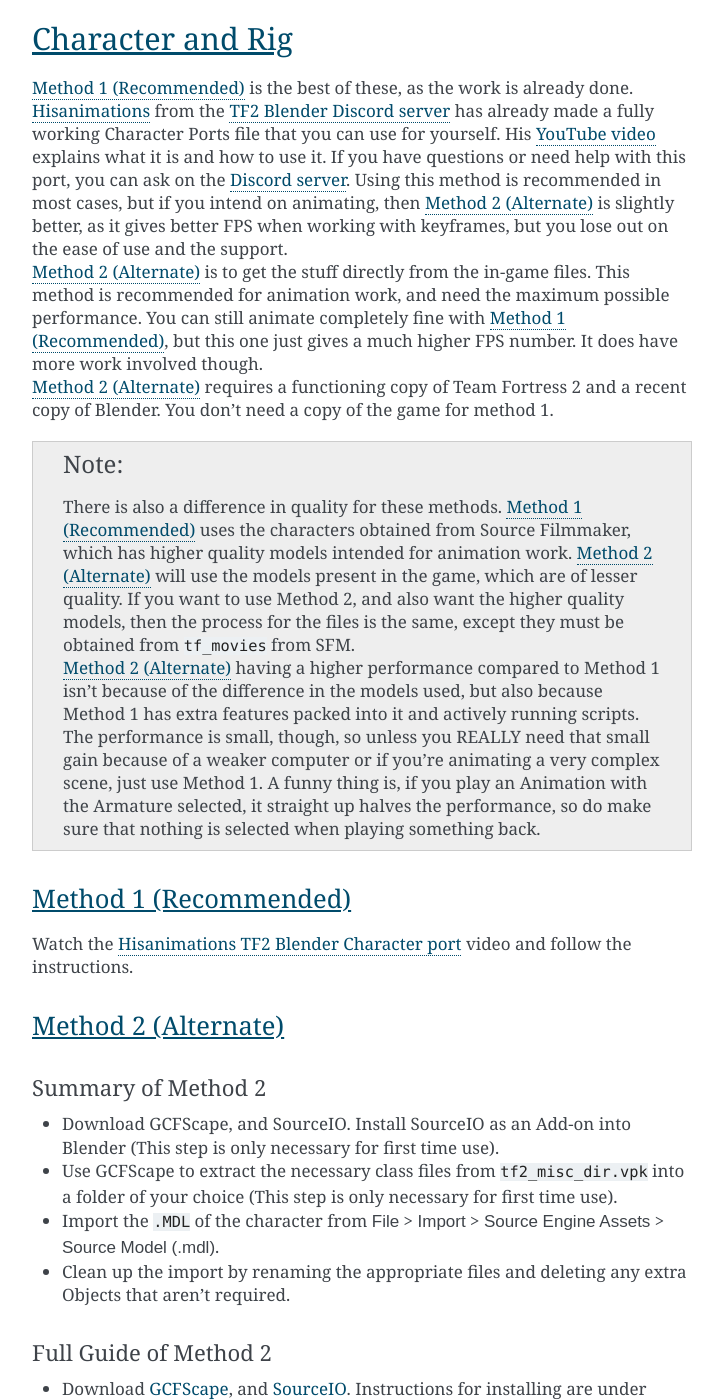
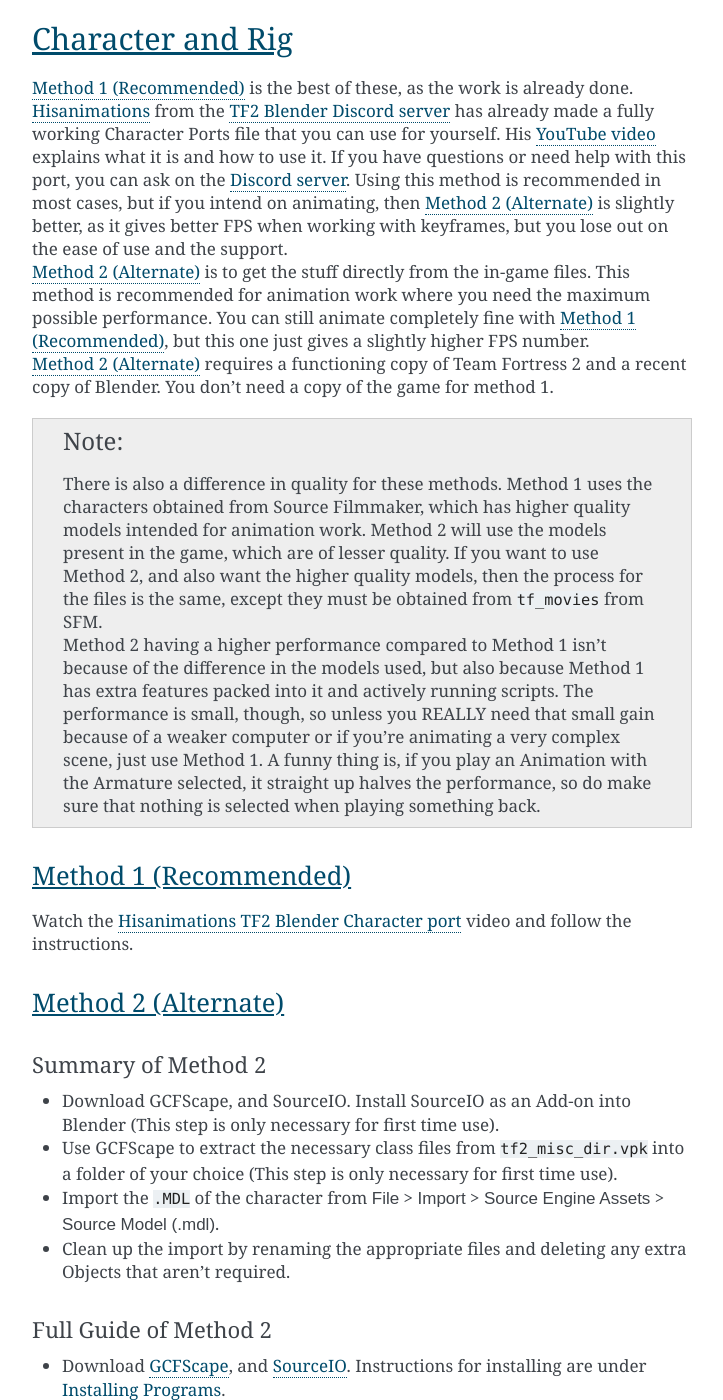
Before and after one commit to espiondev/source2blender, a Sphinx documentation site: the page built from docs/source/TF2-Vanilla.rst, in a window 1280 px wide and 1400 px high, scrolled down 7966 px. Shown: the whole window, without its empty margins (388-1111 px from the left). Built offline with Sphinx 7.4.7, drawn with Linux system fonts in a browser that asks for light colours; pages that are not in the unit, such as notebooks, are missing from menus; some of the changed text lies outside the part shown.

Commit message:
Update TF2-Vanilla.rst

```diff
--- a/docs/source/TF2-Vanilla.rst
+++ b/docs/source/TF2-Vanilla.rst
@@ -224,13 +224,13 @@
 -----------------
 
 | :ref:`tf2_v_characterandrig_method1` is the best of these, as the work is already done. `Hisanimations <https://youtube.com/c/hisanimations>`_ from the `TF2 Blender Discord server <https://discord.gg/zHC2gJW>`_ has already made a fully working Character Ports file that you can use for yourself. His `YouTube video <https://youtu.be/0DMz-n1LSII>`_ explains what it is and how to use it. If you have questions or need help with this port, you can ask on the `Discord server <https://discord.gg/zHC2gJW>`_. Using this method is recommended in most cases, but if you intend on animating, then :ref:`tf2_v_characterandrig_method2` is slightly better, as it gives better FPS when working with keyframes, but you lose out on the ease of use and the support.
-| :ref:`tf2_v_characterandrig_method2` is to get the stuff directly from the in-game files. This method is recommended for animation work, and need the maximum possible performance. You can still animate completely fine with :ref:`tf2_v_characterandrig_method1`, but this one just gives a much higher FPS number. It does have more work involved though.
+| :ref:`tf2_v_characterandrig_method2` is to get the stuff directly from the in-game files. This method is recommended for animation work where you need the maximum possible performance. You can still animate completely fine with :ref:`tf2_v_characterandrig_method1`, but this one just gives a slightly higher FPS number.
 | :ref:`tf2_v_characterandrig_method2` requires a functioning copy of Team Fortress 2 and a recent copy of Blender. You don't need a copy of the game for method 1.
 
 .. note::
 
-    | There is also a difference in quality for these methods. :ref:`tf2_v_characterandrig_method1` uses the characters obtained from Source Filmmaker, which has higher quality models intended for animation work. :ref:`tf2_v_characterandrig_method2` will use the models present in the game, which are of lesser quality. If you want to use Method 2, and also want the higher quality models, then the process for the files is the same, except they must be obtained from ``tf_movies`` from SFM.
-    | :ref:`tf2_v_characterandrig_method2` having a higher performance compared to Method 1 isn't because of the difference in the models used, but also because Method 1 has extra features packed into it and actively running scripts. The performance is small, though, so unless you REALLY need that small gain because of a weaker computer or if you're animating a very complex scene, just use Method 1. A funny thing is, if you play an Animation with the Armature selected, it straight up halves the performance, so do make sure that nothing is selected when playing something back.
+    | There is also a difference in quality for these methods. Method 1 uses the characters obtained from Source Filmmaker, which has higher quality models intended for animation work. Method 2 will use the models present in the game, which are of lesser quality. If you want to use Method 2, and also want the higher quality models, then the process for the files is the same, except they must be obtained from ``tf_movies`` from SFM.
+    | Method 2 having a higher performance compared to Method 1 isn't because of the difference in the models used, but also because Method 1 has extra features packed into it and actively running scripts. The performance is small, though, so unless you REALLY need that small gain because of a weaker computer or if you're animating a very complex scene, just use Method 1. A funny thing is, if you play an Animation with the Armature selected, it straight up halves the performance, so do make sure that nothing is selected when playing something back.
 
 .. _tf2_v_characterandrig_method1:
 
```
Also changed, not shown: other parts of docs/source/TF2-Vanilla.rst (+1 -1 lines).
